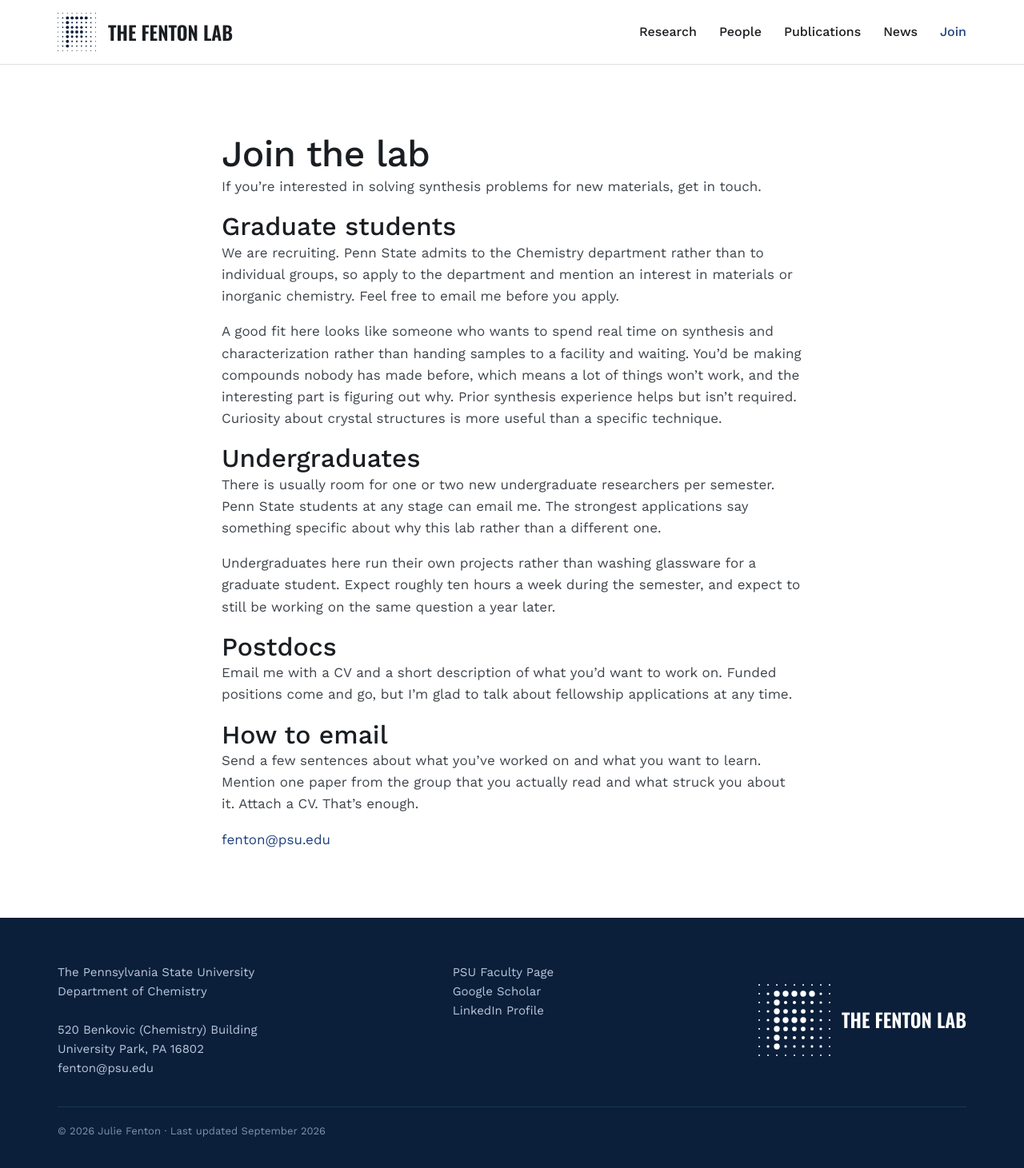
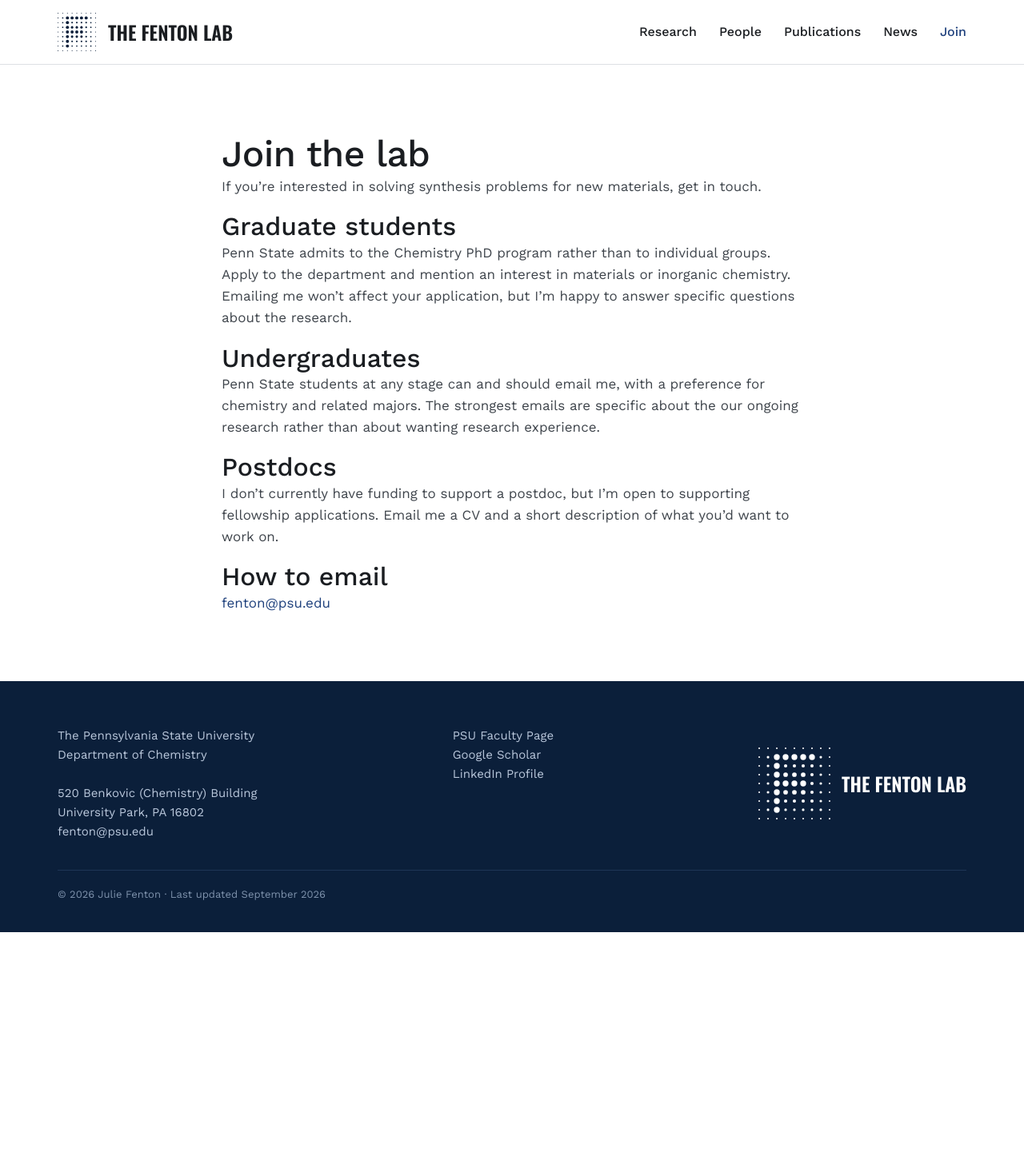
Before and after one commit to thefentonlab/thefentonlab.github.io, a Jekyll site: the page built from join.md, in a window 1280 px wide. Shown: the whole page at 80% size. Built offline with Jekyll 4.4.1, drawn with Linux system fonts in a browser that asks for light colours; after the commit the page ends 1166 px from its top, so only the background shows below that.

Commit message:
Update join.md

```diff
--- a/join.md
+++ b/join.md
@@ -13,36 +13,17 @@ If you're interested in solving synthesis problems for new materials, get in tou
 
 ## Graduate students
 
-We are recruiting. Penn State admits to the Chemistry department rather than to individual
-groups, so apply to the department and mention an interest in materials or inorganic
-chemistry. Feel free to email me before you apply.
-
-A good fit here looks like someone who wants to spend real time on synthesis and
-characterization rather than handing samples to a facility and waiting. You'd be making
-compounds nobody has made before, which means a lot of things won't work, and the
-interesting part is figuring out why. Prior synthesis experience helps but isn't required.
-Curiosity about crystal structures is more useful than a specific technique.
+Penn State admits to the Chemistry PhD program rather than to individual groups. Apply to the department and mention an interest in materials or inorganic chemistry. Emailing me won't affect your application, but I'm happy to answer specific questions about the research.
 
 ## Undergraduates
 
-There is usually room for one or two new undergraduate researchers per semester. Penn State
-students at any stage can email me. The strongest applications say something specific about
-why this lab rather than a different one.
-
-Undergraduates here run their own projects rather than washing glassware for a graduate
-student. Expect roughly ten hours a week during the semester, and expect to still be
-working on the same question a year later.
+Penn State students at any stage can and should email me, with a preference for chemistry and related majors. The strongest emails are specific about the our ongoing research rather than about wanting research experience.
 
 ## Postdocs
 
-Email me with a CV and a short description of what you'd want to work on. Funded positions
-come and go, but I'm glad to talk about fellowship applications at any time.
+I don't currently have funding to support a postdoc, but I'm open to supporting fellowship applications. Email me a CV and a short description of what you'd want to work on.
 
 ## How to email
-
-Send a few sentences about what you've worked on and what you want to learn. Mention one
-paper from the group that you actually read and what struck you about it. Attach a CV.
-That's enough.
 
 [fenton@psu.edu](mailto:fenton@psu.edu)
 
```
